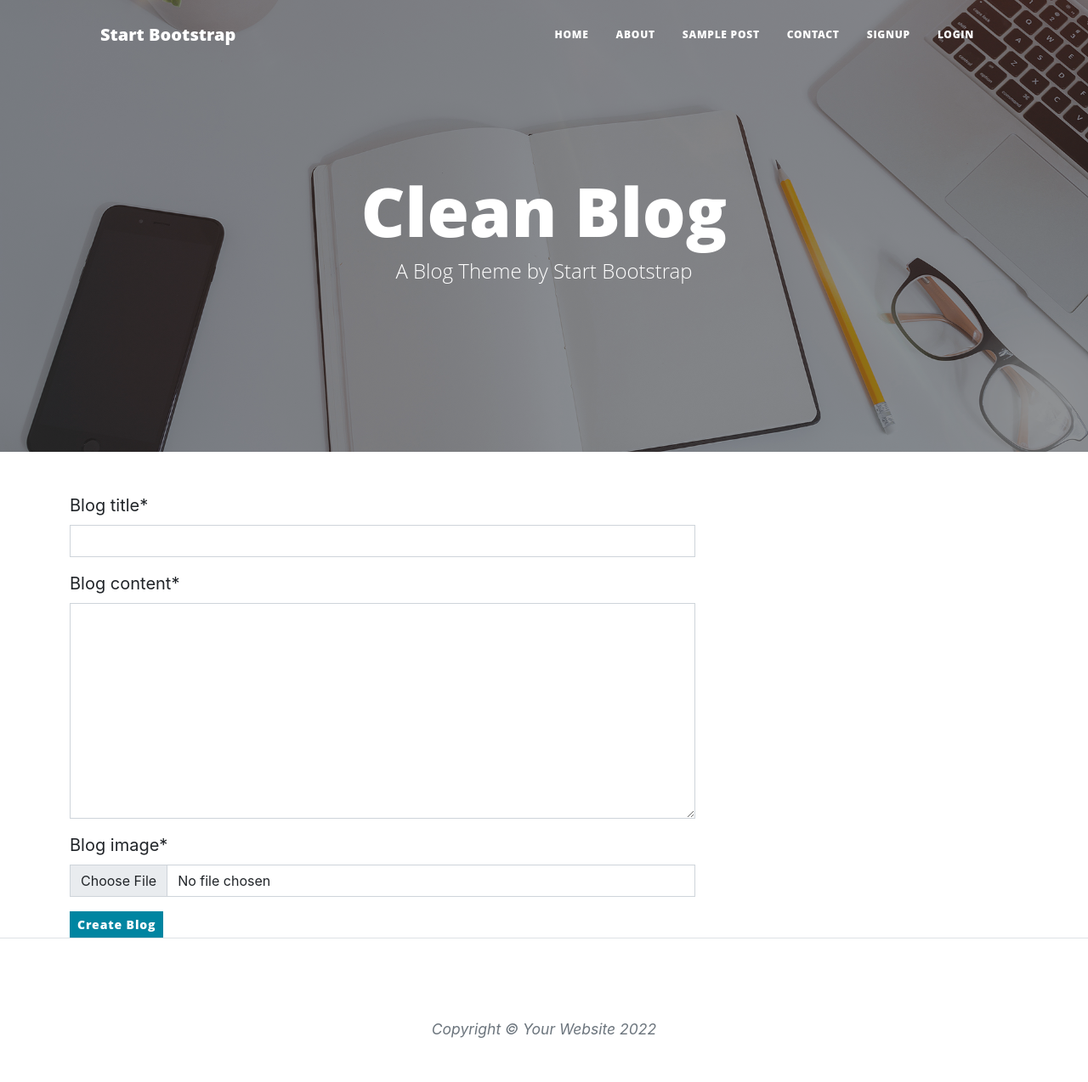
After one commit to smsamrat/Template_Based_Dynamic_Blog_Project, a Django app: page /blogs/write-blog in a window 1280 px wide. The commit adds this page. Shown: the whole page at 85% size. Run offline with Django 4.2, Linux system fonts and the light colour scheme; parts of the project's set-up code (start-up, migrations or seed data) failed here and were passed over; some libraries are stand-ins or nearby versions.

Commit message:
createblog function

```diff
--- a/AppBlog/models.py
+++ b/AppBlog/models.py
@@ -1,3 +1,5 @@
+from distutils.command.upload import upload
+from operator import mod
 from django.db import models
 from django.contrib.auth.models import User
 
@@ -8,6 +10,7 @@ class Blog(models.Model):
     blog_title = models.CharField(max_length=200,blank=False, null=False)
     slug = models.SlugField(max_length=200,unique=True)
     blog_content = models.TextField(blank=False, null=False)
+    blog_image = models.ImageField(upload_to="blog_image")
     publish_date = models.DateTimeField(auto_now_add=True)
     update_date = models.DateTimeField(auto_now=True)
 
--- a/AppBlog/urls.py
+++ b/AppBlog/urls.py
@@ -3,4 +3,5 @@ from AppBlog import views
 
 urlpatterns = [
     path('', views.index, name='blog'),
+    path('write-blog', views.CreateBlogs.as_view(), name='write_blog'),
 ]
--- a/AppBlog/views.py
+++ b/AppBlog/views.py
@@ -1,5 +1,24 @@
-from django.shortcuts import render
+import uuid
+from django.shortcuts import redirect, render,HttpResponseRedirect
+from django.urls import reverse_lazy,reverse
+from django.views.generic.edit import CreateView, DeleteView, UpdateView
+from . models import Blog,Commnet,Likes
 
 # Create your views here.
+class CreateBlogs(CreateView):
+    model = Blog
+    template_name = 'app_blog/create_blog.html'
+    fields=('blog_title','blog_content','blog_image')
+
+    def form_valid(self, form):
+        obj = form.save(commit=False)
+        obj.author = self.request.user
+        title = obj.blog_title
+        obj.slug = title.replace(" ", "-") + "-" + str(uuid.uuid4())
+        obj.save()
+        return redirect('index')
+
+
+
 def index(request):
     return render(request,'app_blog/index.html',)
--- /dev/null
+++ b/templates/app_blog/create_blog.html
@@ -0,0 +1,19 @@
+{% extends 'base.html' %}
+{% load crispy_forms_tags %}
+{% block content %}
+
+    <div class="container">
+        <div class="col-md-4">
+
+        </div>
+        <div class="row">
+            <div class="col-md-8">
+                <form action="" method="post" enctype="multipart/form-data">
+                    {% csrf_token %}
+                    {{ form|crispy}}
+                    <button type="submit" class="btn btn-primary btn-sm">Create Blog</button>
+                </form>
+            </div>
+        </div>
+    </div>
+{% endblock content %}
--- a/templates/base.html
+++ b/templates/base.html
@@ -32,6 +32,7 @@
                         <li class="nav-item"><a class="nav-link px-lg-3 py-3 py-lg-4" href="post.html">Sample Post</a></li>
                         <li class="nav-item"><a class="nav-link px-lg-3 py-3 py-lg-4" href="contact.html">Contact</a></li>
                         {% if user.is_authenticated %}
+                        <li class="nav-item"><a class="nav-link px-lg-3 py-3 py-lg-4" href="{% url 'write_blog' %}">Write Blog</a></li>
                         <li class="nav-item"><a class="nav-link px-lg-3 py-3 py-lg-4" href="{% url 'logout' %}">Logout</a></li>
                         <li class="nav-item"><a class="nav-link px-lg-3 py-3 py-lg-4" href="{% url 'user_Profile' %}">User Profile</a></li>
                         {% else %}
```
Also changed, not shown: AppBlog/migrations/0002_alter_likes_options.py (added), AppBlog/migrations/0003_blog_blog_image.py (added), AppBlog/migrations/0004_alter_blog_blog_image.py (added), db.sqlite3, media/blog_image/1_TQL8UwSRS4iAtuXxJGAOLQ.png (added).
